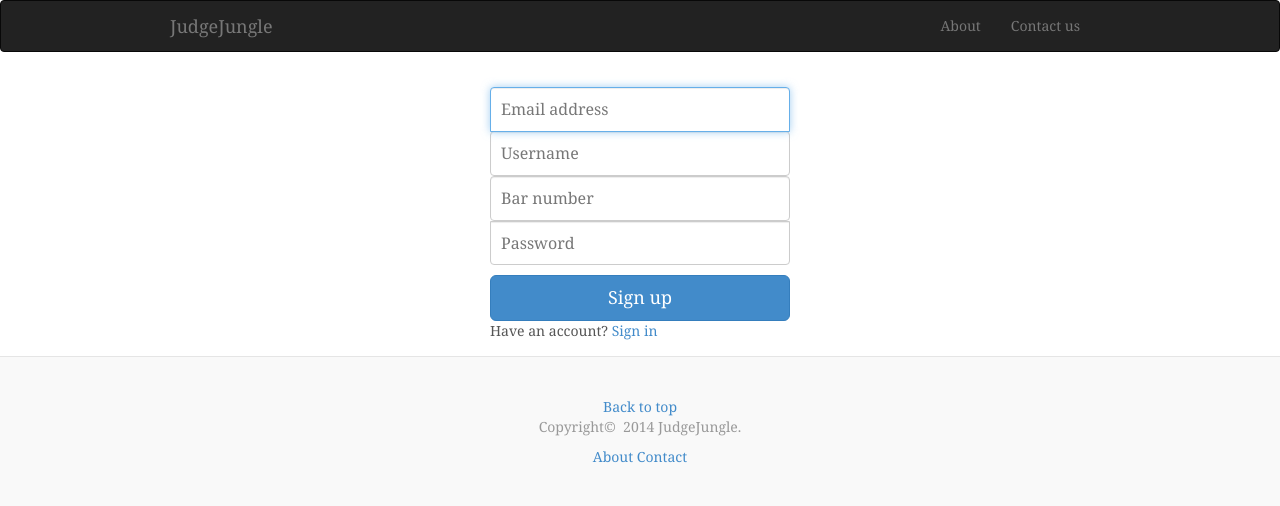
After one commit to aregsar/judge, a Flask app: template templates/account/signup.html in a window 1280 px wide. The commit adds this page. Shown: the top 506 px of the page. Run offline with Flask 2, Linux system fonts and the light colour scheme; the template is opened without the code that fills it, so the values that code supplies are empty; some libraries are stand-ins or nearby versions.

Commit message:
account screens

```diff
--- a/app.py
+++ b/app.py
@@ -2,7 +2,7 @@ from flask import Flask, g
 from config import Config
 from routes import add_url_rules
 from views import home
-#from views import review
+from views import account
 
 #
 #create the root application context
@@ -63,7 +63,7 @@ add_url_rules()
 #register blueprints
 #register_blueprints(app)
 app.register_blueprint(home.mod)
-#app.register_blueprint(review.mod)
+app.register_blueprint(account.mod)
 
 #
 #list all mapped routes
--- /dev/null
+++ b/templates/account/signup.html
@@ -0,0 +1,18 @@
+
+{% extends "signedout.html" %}
+{% block body %}
+
+
+        <div class="container">
+          <form class="form-signin" role="form">
+            <input type="email" class="form-control" placeholder="Email address" required autofocus>
+            <input type="text" class="form-control" placeholder="Username" required autofocus>
+            <input type="text" class="form-control" placeholder="Bar number" required autofocus>
+            <input type="password" class="form-control" placeholder="Password" required>
+            <button class="btn btn-lg btn-primary btn-block" type="submit">Sign up</button>
+            Have an account?  <a href="#">Sign in</a>
+          </form>
+        </div>
+
+
+ {% endblock %}
--- /dev/null
+++ b/templates/signedout.html
@@ -0,0 +1,52 @@
+
+<!DOCTYPE html>
+<html>
+    <head>
+        <meta charset="utf-8">
+        <meta name="viewport" content="width=device-width, initial-scale=1">
+        <title>Judge.com</title>
+        <link rel="stylesheet" href="/static/vendor/bootstrap/css/bootstrap.min.css">
+        <link rel="stylesheet" href="/static/css/app.css">
+    </head>
+    <body>
+
+    <!-- header -->
+    <div class="navbar navbar-inverse" role="navigation">
+          <div class="container">
+            <div class="navbar-header">
+              <button type="button" class="navbar-toggle collapsed" data-toggle="collapse" data-target=".navbar-collapse">
+                <span class="sr-only">Toggle navigation</span>
+                <span class="icon-bar"></span>
+                <span class="icon-bar"></span>
+                <span class="icon-bar"></span>
+              </button>
+              <a class="navbar-brand" href="#">JudgeJungle</a>
+            </div>
+            <div class="collapse navbar-collapse navbar-right">
+              <ul class="nav navbar-nav">
+                <li><a href="#contact">About</a></li>
+                <li><a href="#contact">Contact us</a></li>
+              </ul>
+            </div><!--/.nav-collapse -->
+          </div>
+    </div>
+
+        <!-- Body -->
+        {% block body %}
+        {% endblock %}
+
+        <!-- footer -->
+        <div class="blog-footer">
+          <p>
+          <a href="#">Back to top</a><br />
+            Copyright&copy;&nbsp; 2014 JudgeJungle.
+          </p>
+           <a href="#about">About</a>
+          <a href="#contact">Contact</a>
+        </div>
+        <script src="//ajax.googleapis.com/ajax/libs/jquery/1.10.2/jquery.min.js"></script>
+        <script>window.jQuery || document.write('<script src="/static/js/jquery-1.10.2.min.js"><\/script>')</script>
+        <script src="/static/vendor/bootstrap/js/bootstrap.min.js"></script>
+        <script src="/static/js/app.js"></script>
+    </body>
+</html>
```
Also changed, not shown: templates/account/account_confirmation_failed.html (added, +14 -0 lines), templates/account/account_confirmed.html (added, +17 -0 lines), templates/account/change_password.html (added, +18 -0 lines), templates/account/forgot_password.html (added, +15 -0 lines), templates/account/signedup.html (added, +10 -0 lines), templates/home/dashboard.html (added, +9 -0 lines), templates/home/index.html (+6 -52 lines), templates/signedin.html (added, +53 -0 lines), views/account.py (added, +20 -0 lines), views/home.py (+6 -1 lines), templates/layout.html (deleted).
